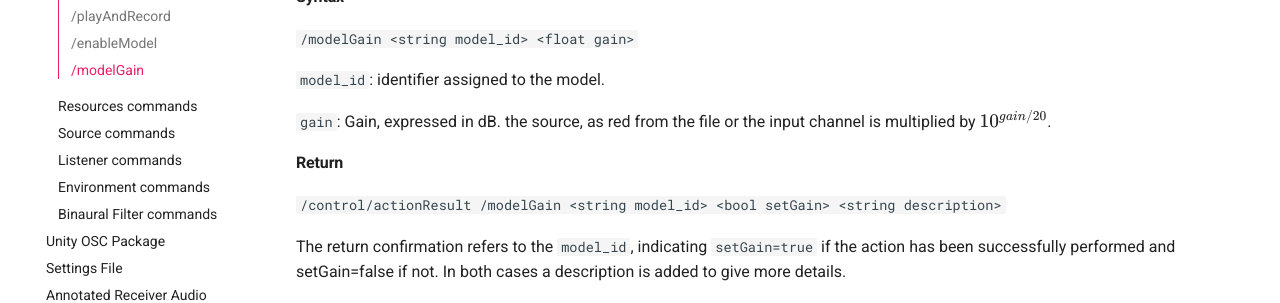
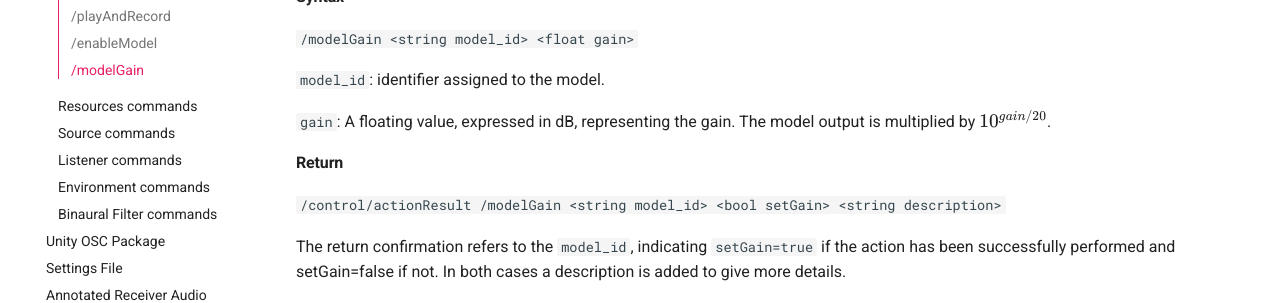
Before and after one commit to GrupoDiana/BRT-Documentation, an MkDocs documentation site: the page built from docs/osc/overall.md, in a window 1280 px wide and 900 px high, scrolled down 3353 px. Shown: the part 334-637 px from the top of the window. Built offline with MkDocs 1.6.1 and Material for MkDocs 9.7.7, drawn with Linux system fonts in a browser that asks for light colours; comment, search, counter and statistics services are not loaded.

Commit message:
fix: Solve mistakes

```diff
--- a/docs/osc/overall.md
+++ b/docs/osc/overall.md
@@ -119,7 +119,6 @@ BeRTA sends back to the sender: `/control/actionResult /enableModel DirectPath t
 <hr style="border:1px solid gray">
 
 ### **/modelGain**
-
 <span style="font-size: 0.8em; color: grey; font-style: italic;">Available from BeRTA v3.6.0</span>
 
 This command sets the output gain of the model in dB. This is a gain that is applied to the model output after processing. A gain of 0 dB, default value, indicates that no gain is applied to the output samples after processing. The model to be enabled or disabled is identified by an identifier defined in the used [settings file](../applications/settingsFile.md).
@@ -129,7 +128,7 @@ This command sets the output gain of the model in dB. This is a gain that is app
 
 `model_id`: identifier assigned to the model.
 
-`gain`: Gain, expressed in dB. the source, as red from the file or the input channel is multiplied by $10^{gain / 20}$.
+`gain`: A floating value, expressed in dB, representing the gain. The model output is multiplied by $10^{gain / 20}$.
 
 
 #### Return
```
Also changed, not shown: docs/osc/source.md (+1 -1 lines).
